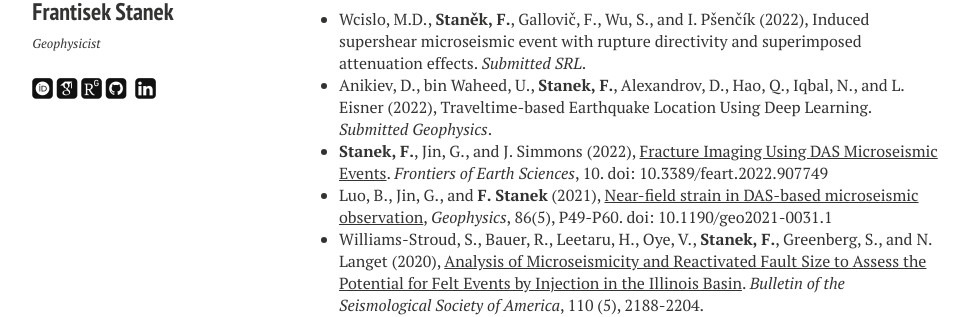
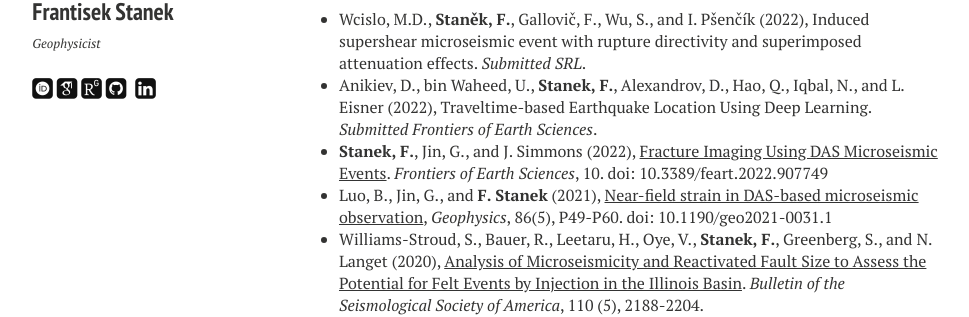
Before and after one commit to StanekFr/StanekFr.github.io, a Jekyll site: the page built from publications/index.md, in a window 1280 px wide and 900 px high, scrolled down 401 px. Shown: the part 142-459 px from the top of the window, without its empty margins (21-990 px from the left). Built offline with Jekyll 4.4.1, drawn with Linux system fonts in a browser that asks for light colours; nearby versions of some CDN libraries; some web fonts are replaced.

Commit message:
Update index.md

```diff
--- a/publications/index.md
+++ b/publications/index.md
@@ -13,7 +13,7 @@ modified: 2022-07-17
 
 ## Peer-reviewed publications
 - Wcislo, M.D., **Staněk, F.**, Gallovič, F., Wu, S., and I. Pšenčík (2022), Induced supershear microseismic event with rupture directivity and superimposed attenuation effects. *Submitted SRL*.
-- Anikiev, D., bin Waheed, U., **Stanek, F.**, Alexandrov, D., Hao, Q., Iqbal, N., and L. Eisner (2022), Traveltime-based Earthquake Location Using Deep Learning. *Submitted Geophysics*.
+- Anikiev, D., bin Waheed, U., **Stanek, F.**, Alexandrov, D., Hao, Q., Iqbal, N., and L. Eisner (2022), Traveltime-based Earthquake Location Using Deep Learning. *Submitted Frontiers of Earth Sciences*.
 - **Stanek, F.**, Jin, G., and J. Simmons (2022), <a href="https://www.researchgate.net/publication/362091389_Fracture_Imaging_Using_DAS-Recorded_Microseismic_Events">Fracture Imaging Using DAS Microseismic Events</a>. *Frontiers of Earth Sciences*, 10. doi: 10.3389/feart.2022.907749
 - Luo, B., Jin, G., and **F. Stanek** (2021), <a href="https://www.researchgate.net/publication/351963555_Near-field_strain_in_distributed_acoustic_sensing-based_microseismic_observation">Near-field strain in DAS-based microseismic observation</a>, *Geophysics*, 86(5), P49-P60. doi: 10.1190/geo2021-0031.1
 - Williams-Stroud, S., Bauer, R., Leetaru, H., Oye, V., **Stanek, F.**, Greenberg, S., and N. Langet (2020), <a href="https://www.researchgate.net/publication/343727322_Analysis_of_Microseismicity_and_Reactivated_Fault_Size_to_Assess_the_Potential_for_Felt_Events_by_CO2_Injection_in_the_Illinois_Basin">Analysis of Microseismicity and Reactivated Fault Size to Assess the Potential for Felt Events by Injection in the Illinois Basin</a>. *Bulletin of the Seismological Society of America*, 110 (5), 2188-2204.
```
